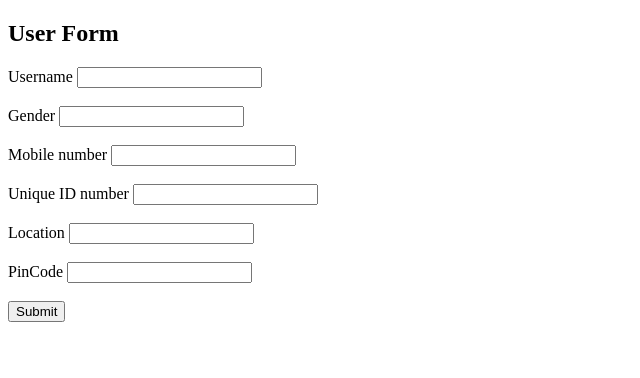
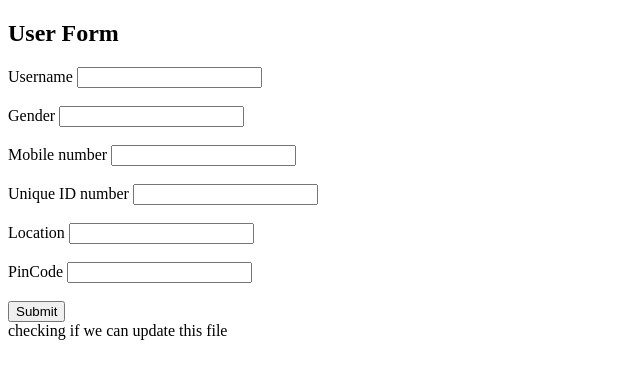
Before and after one commit to Prashant0703/my-first-static-web-app, a plain HTML site: page src/index.html in a window 1280 px wide. Shown: the whole page, without its empty margins (0-640 px from the left). Drawn offline with Linux system fonts and the light colour scheme.

Commit message:
Update index.html

```diff
--- a/src/index.html
+++ b/src/index.html
@@ -43,6 +43,8 @@
 
                 </form>
 
+
 </body>
 
 </html>
+checking if we can update this file
```
